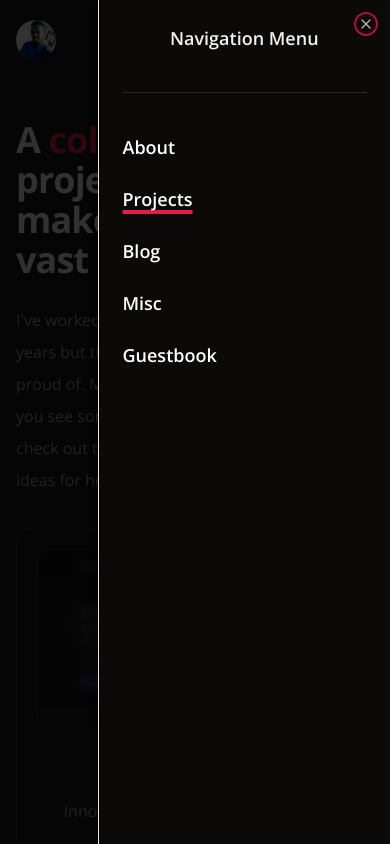
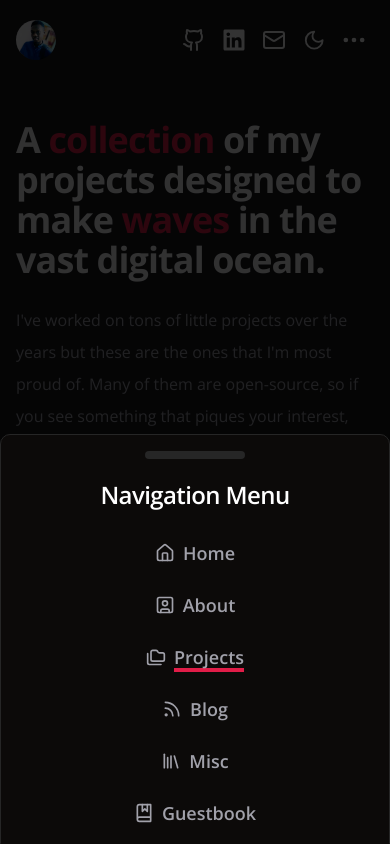
Before and after one commit to RinKhimera/rinkhimera-portfolio, a Next.js app: page /projects in a window 390 px wide. Both pictures are taken after a click on the button 354 px from the left and 40 px from the top of the page. Shown: the top 844 px of the page. Built offline with nearby package versions, Linux system fonts and the light colour scheme.

Commit message:
drawer mobile menu

```diff
--- a/components/shared/MobileMenu.tsx
+++ b/components/shared/MobileMenu.tsx
@@ -1,15 +1,19 @@
 "use client"
 
 import {
-  Sheet,
-  SheetClose,
-  SheetContent,
-  SheetHeader,
-  SheetTitle,
-  SheetTrigger,
-} from "@/components/ui/sheet"
-import { navigationLinks } from "@/constants"
-import { MoreHorizontal } from "lucide-react"
+  Drawer,
+  DrawerClose,
+  DrawerContent,
+  DrawerDescription,
+  DrawerFooter,
+  DrawerHeader,
+  DrawerTitle,
+  DrawerTrigger,
+} from "@/components/ui/drawer"
+import { useMediaQuery } from "@/hooks/use-media-query"
+
+import { mobileLinks, navigationLinks } from "@/constants"
+import { ArrowUpRight, MoreHorizontal } from "lucide-react"
 import Link from "next/link"
 import { usePathname } from "next/navigation"
 import { Button } from "../ui/button"
@@ -18,42 +22,50 @@ import { Separator } from "../ui/separator"
 export const MobileMenu = () => {
   const pathname = usePathname()
 
+  const isDesktop = useMediaQuery("(min-width: 1024px)")
+
+  if (isDesktop) {
+    return null
+  }
+
   return (
     <div className="lg:hidden">
-      <Sheet>
-        <SheetTrigger asChild>
+      <Drawer>
+        <DrawerTrigger asChild>
           <Button variant="ghost" size="icon">
             <MoreHorizontal size={28} />
           </Button>
-        </SheetTrigger>
-        <SheetContent>
-          <SheetHeader>
-            <SheetTitle>Navigation Menu</SheetTitle>
-          </SheetHeader>
+        </DrawerTrigger>
 
-          <Separator className="my-10" />
+        <DrawerContent>
+          <DrawerHeader>
+            <DrawerTitle>Navigation Menu</DrawerTitle>
+          </DrawerHeader>
 
-          <div className="space-y-6">
-            {navigationLinks.map((link) => {
-              const isActive = pathname === link.href
+          <div className="space-y-6 p-4 text-center">
+            {mobileLinks.map((link) => {
+              const isActive =
+                pathname === link.href ||
+                (pathname !== "/" && pathname.startsWith(link.href + "/"))
 
               return (
-                <SheetClose key={link.text} asChild>
+                <DrawerClose key={link.text} asChild>
                   <Link
                     href={link.href}
-                    className={`block text-lg font-semibold ${
+                    className={`flex items-center justify-center gap-x-2 text-lg font-semibold text-muted-foreground ${
                       isActive &&
-                      "underline decoration-primary decoration-4 underline-offset-4"
+                      "text-inherit underline decoration-primary decoration-4 underline-offset-4"
                     }`}
                   >
+                    {link.icon}
                     {link.text}
                   </Link>
-                </SheetClose>
+                </DrawerClose>
               )
             })}
           </div>
-        </SheetContent>
-      </Sheet>
+        </DrawerContent>
+      </Drawer>
     </div>
   )
 }
--- a/components/shared/SiteHeader.tsx
+++ b/components/shared/SiteHeader.tsx
@@ -34,6 +34,7 @@ export const SiteHeader = () => {
         <nav className="space-x-1 rounded-3xl border border-muted px-3 py-1.5 font-medium max-lg:hidden">
           {navigationLinks.map((link) => {
             const isActive = pathname.startsWith(link.href)
+
             return (
               <Link
                 className={cn(
--- a/components/ui/drawer.tsx
+++ b/components/ui/drawer.tsx
@@ -43,8 +43,8 @@ const DrawerContent = React.forwardRef<
     <DrawerPrimitive.Content
       ref={ref}
       className={cn(
-        "fixed inset-x-0 bottom-0 z-50 mt-24 flex h-auto flex-col rounded-t-[10px] border bg-background",
-        className
+        "fixed inset-x-0 bottom-0 z-50 mt-24 flex h-auto flex-col rounded-t-[10px] border border-muted bg-background",
+        className,
       )}
       {...props}
     >
@@ -60,7 +60,7 @@ const DrawerHeader = ({
   ...props
 }: React.HTMLAttributes<HTMLDivElement>) => (
   <div
-    className={cn("grid gap-1.5 p-4 text-center sm:text-left", className)}
+    className={cn("mt-2 grid gap-1.5 p-4 text-center", className)}
     {...props}
   />
 )
@@ -84,8 +84,8 @@ const DrawerTitle = React.forwardRef<
   <DrawerPrimitive.Title
     ref={ref}
     className={cn(
-      "text-lg font-semibold leading-none tracking-tight",
-      className
+      "text-2xl font-semibold leading-none tracking-tight",
+      className,
     )}
     {...props}
   />
@@ -106,13 +106,13 @@ DrawerDescription.displayName = DrawerPrimitive.Description.displayName
 
 export {
   Drawer,
-  DrawerPortal,
-  DrawerOverlay,
-  DrawerTrigger,
   DrawerClose,
   DrawerContent,
+  DrawerDescription,
+  DrawerFooter,
   DrawerHeader,
-  DrawerFooter,
+  DrawerOverlay,
+  DrawerPortal,
   DrawerTitle,
-  DrawerDescription,
+  DrawerTrigger,
 }
--- a/constants/index.tsx
+++ b/constants/index.tsx
@@ -1,15 +1,56 @@
 import icons from "@/public/assets/icons"
 import logos from "@/public/assets/logos"
 import projectsImage from "@/public/assets/projects"
+import {
+  ArrowUpRight,
+  BookMarked,
+  Folders,
+  Home,
+  Library,
+  Rss,
+  SquareUser,
+} from "lucide-react"
 import Image from "next/image"
 
 export const navigationLinks = [
   { href: "/about", text: "About" },
   { href: "/projects", text: "Projects" },
-  // { href: "/contact", text: "Contact" },
   { href: "/blog", text: "Blog" },
   { href: "/miscellaneous", text: "Misc" },
   { href: "/guestbook", text: "Guestbook" },
+]
+
+export const mobileLinks = [
+  {
+    href: "/",
+    text: "Home",
+    icon: <Home size={20} />,
+  },
+  {
+    href: "/about",
+    text: "About",
+    icon: <SquareUser size={20} />,
+  },
+  {
+    href: "/projects",
+    text: "Projects",
+    icon: <Folders size={20} />,
+  },
+  {
+    href: "/blog",
+    text: "Blog",
+    icon: <Rss size={20} />,
+  },
+  {
+    href: "/miscellaneous",
+    text: "Misc",
+    icon: <Library size={20} />,
+  },
+  {
+    href: "/guestbook",
+    text: "Guestbook",
+    icon: <BookMarked size={20} />,
+  },
 ]
 
 export const footerLinks = [
--- /dev/null
+++ b/hooks/use-media-query.tsx
@@ -0,0 +1,19 @@
+import { useEffect, useState } from "react"
+
+export function useMediaQuery(query: string) {
+  const [value, setValue] = useState(false)
+
+  useEffect(() => {
+    function onChange(event: MediaQueryListEvent) {
+      setValue(event.matches)
+    }
+
+    const result = matchMedia(query)
+    result.addEventListener("change", onChange)
+    setValue(result.matches)
+
+    return () => result.removeEventListener("change", onChange)
+  }, [query])
+
+  return value
+}
--- a/package.json
+++ b/package.json
@@ -39,7 +39,7 @@
     "eslint": "8.48.0",
     "eslint-config-next": "^14.1.4",
     "framer-motion": "^10.16.5",
-    "lucide-react": "^0.274.0",
+    "lucide-react": "^0.367.0",
     "moment": "^2.29.4",
     "next": "^14.1.4",
     "next-auth": "5.0.0-beta.4",
@@ -58,6 +58,7 @@
     "tailwind-merge": "^1.14.0",
     "tailwindcss-animate": "^1.0.7",
     "typescript": "5.2.2",
+    "vaul": "^0.9.0",
     "zod": "^3.22.2"
   },
   "devDependencies": {
```
Also changed, not shown: 1 other file (tests, documents, lock files or other folders).
